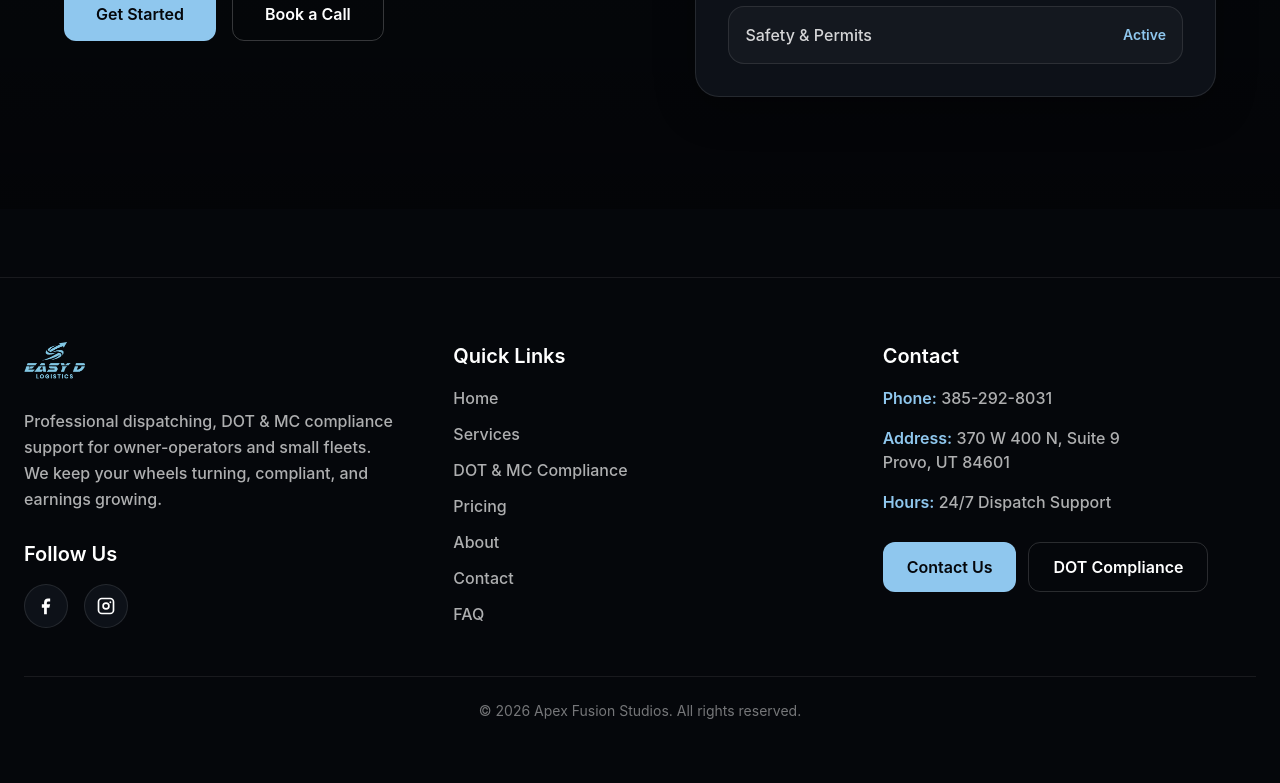
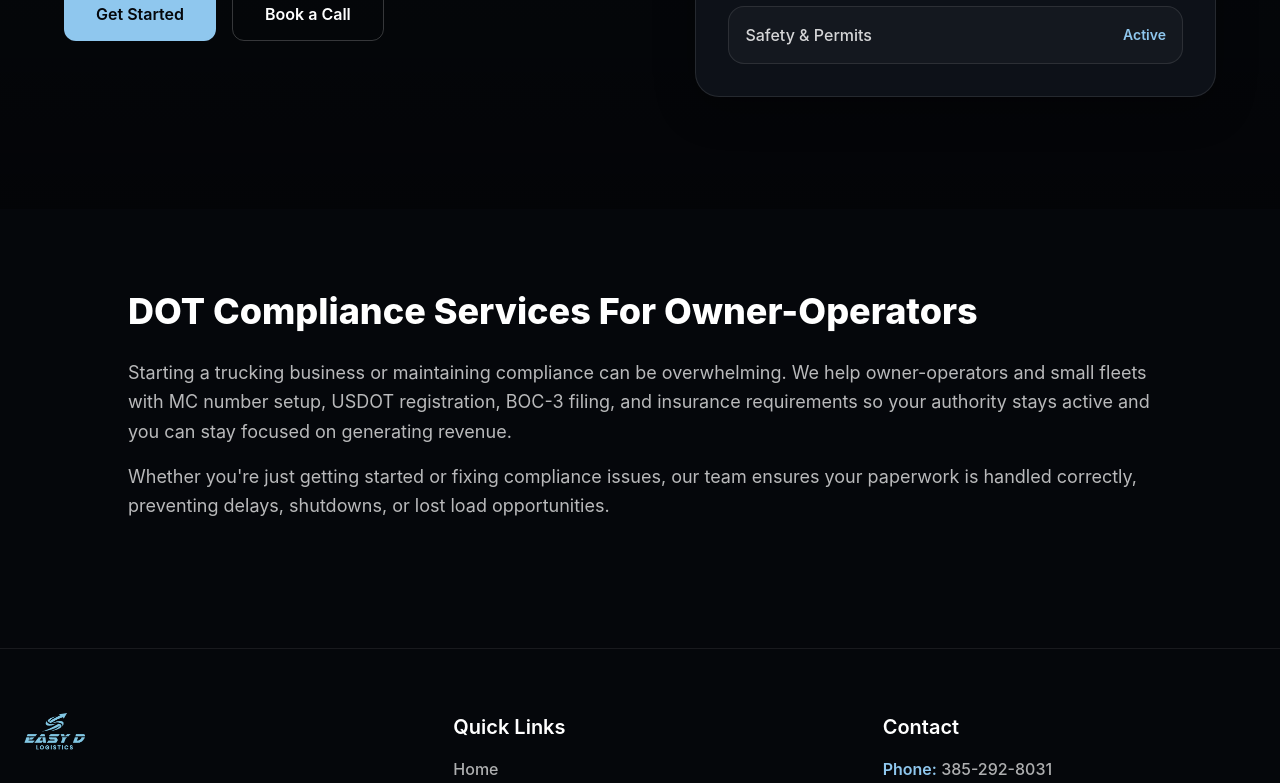
Before and after one commit to alexbritop24/easy-d-logistics, a React (Vite) app: page /dot-compliance in a window 1280 px wide. Shown: the part 635-1418 px from the top of the page. Built offline with nearby package versions, Linux system fonts and the light colour scheme; no server answers.

Commit message:
Optimize DOT compliance page for SEO

```diff
--- a/src/pages/DotCompliancePage.jsx
+++ b/src/pages/DotCompliancePage.jsx
@@ -1,8 +1,16 @@
 // src/pages/DotCompliancePage.jsx
 import { motion } from "framer-motion";
 import Reveal from "../components/Reveal";
+import useSEO from "../hooks/useSEO";
 
 export default function DotCompliancePage() {
+  useSEO({
+    title: "DOT Compliance Services | MC & USDOT Setup | Easy D Logistics",
+    description:
+      "We handle DOT compliance, MC registration, BOC-3 filing, and insurance setup so you stay compliant and on the road. Fast, reliable, done for you.",
+    path: "/dot-compliance",
+  });
+
   const complianceItems = [
     "MC Authority",
     "USDOT Registration",
@@ -13,6 +21,7 @@ export default function DotCompliancePage() {
 
   return (
     <main className="bg-[var(--color-primary)] text-white min-h-screen">
+      {/* HERO */}
       <section className="relative overflow-hidden px-6 pt-32 pb-20 md:pt-40 md:pb-28">
         <div className="absolute inset-0 bg-[radial-gradient(circle_at_top,rgba(143,199,238,0.12),transparent_38%)]" />
         <div className="absolute inset-0 bg-gradient-to-b from-black/20 via-transparent to-black/35" />
@@ -118,6 +127,34 @@ export default function DotCompliancePage() {
           </Reveal>
         </div>
       </section>
+
+      {/* SEO CONTENT SECTION (THIS IS WHAT MAKES YOU RANK) */}
+      <section className="px-6 py-16 md:py-20">
+        <div className="max-w-5xl mx-auto">
+          <Reveal>
+            <h2 className="text-3xl md:text-4xl font-extrabold leading-tight">
+              DOT Compliance Services For Owner-Operators
+            </h2>
+          </Reveal>
+
+          <Reveal delay={0.04}>
+            <p className="mt-6 text-white/72 text-base md:text-lg leading-relaxed">
+              Starting a trucking business or maintaining compliance can be overwhelming.
+              We help owner-operators and small fleets with MC number setup, USDOT registration,
+              BOC-3 filing, and insurance requirements so your authority stays active and you
+              can stay focused on generating revenue.
+            </p>
+          </Reveal>
+
+          <Reveal delay={0.08}>
+            <p className="mt-4 text-white/72 text-base md:text-lg leading-relaxed">
+              Whether you're just getting started or fixing compliance issues,
+              our team ensures your paperwork is handled correctly, preventing delays,
+              shutdowns, or lost load opportunities.
+            </p>
+          </Reveal>
+        </div>
+      </section>
     </main>
   );
 }
```
